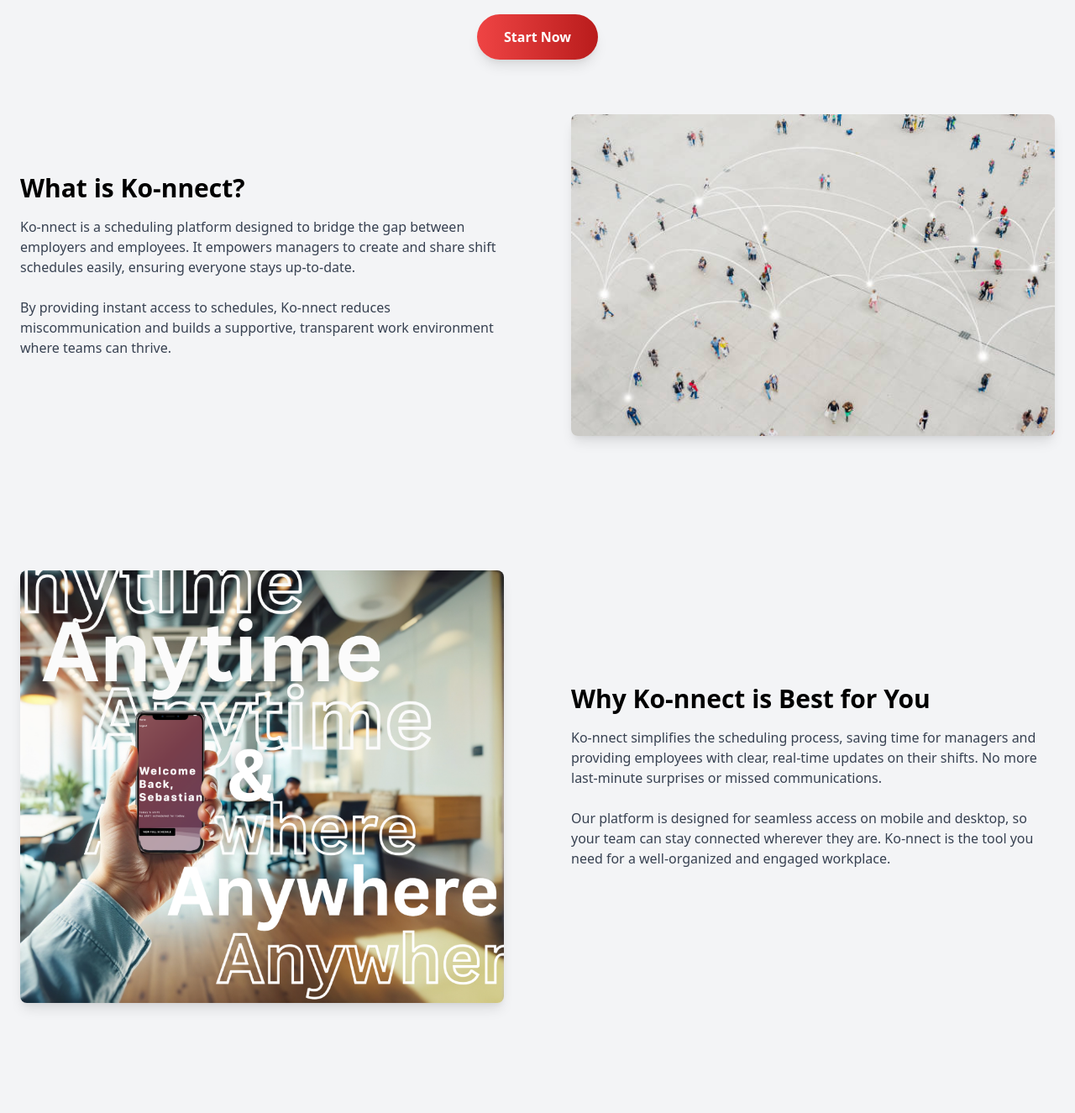
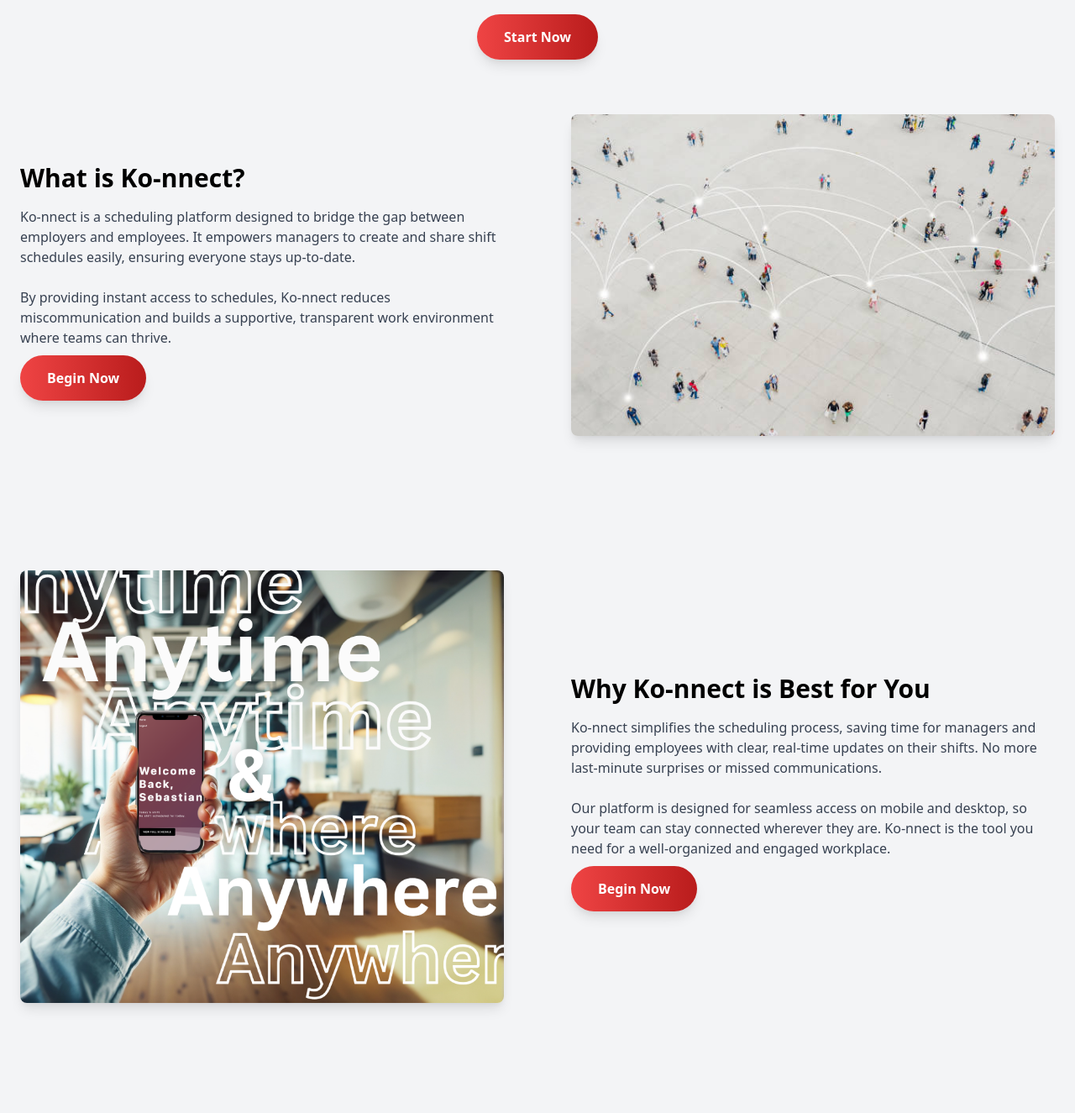
Before and after one commit to soto2571/Ko-nnect, a Flask app: page / in a window 1280 px wide. Shown: the part 480-1805 px from the top of the page at 84% size. Run offline with Flask 3, Linux system fonts and the light colour scheme.

Commit message:
Auto commit

```diff
--- a/website/templates/landing_page.html
+++ b/website/templates/landing_page.html
@@ -89,6 +89,10 @@
                 By providing instant access to schedules, Ko-nnect reduces miscommunication and builds a supportive,
                 transparent work environment where teams can thrive.
             </p>
+            <a href="{{ url_for('auth.login') }}"
+       class="bg-gradient-to-r from-red-500 to-red-700 text-white font-bold px-8 py-4 rounded-full shadow-lg hover:shadow-xl hover:from-red-600 hover:to-red-800 transform hover:scale-105 transition duration-300 ease-in-out">
+        Begin Now
+    </a>
         </div>
 
         <!-- Right Side: Image -->
@@ -118,6 +122,10 @@
                 Our platform is designed for seamless access on mobile and desktop, so your team can stay connected
                 wherever they are. Ko-nnect is the tool you need for a well-organized and engaged workplace.
             </p>
+            <a href="{{ url_for('auth.login') }}"
+       class="bg-gradient-to-r from-red-500 to-red-700 text-white font-bold px-8 py-4 rounded-full shadow-lg hover:shadow-xl hover:from-red-600 hover:to-red-800 transform hover:scale-105 transition duration-300 ease-in-out">
+        Begin Now
+    </a>
         </div>
 
     </div>
```
